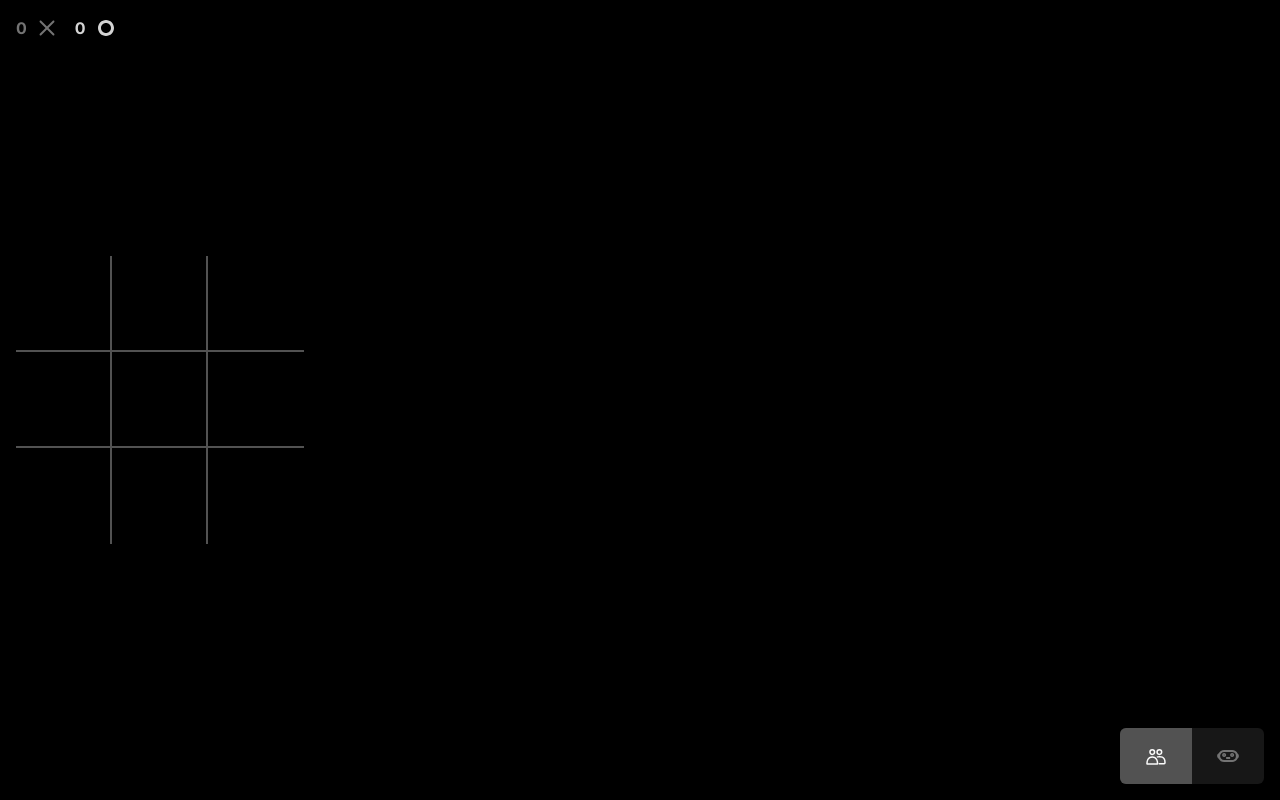
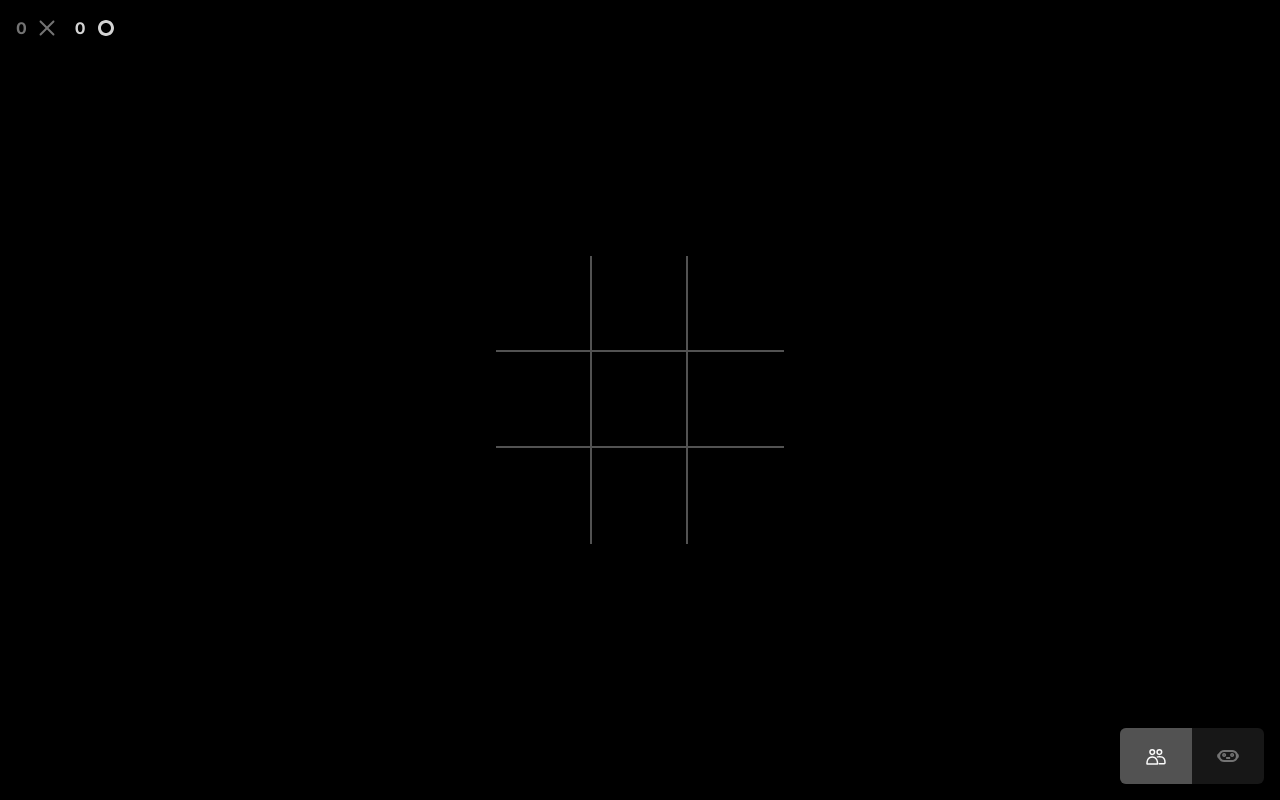
Before and after one commit to ergi98/tik-tack, a Next.js app: page / in a window 1280 px wide. Built offline with nearby package versions, Linux system fonts and the light colour scheme.

Commit message:
fix: disable select of text

```diff
--- a/src/app/layout.tsx
+++ b/src/app/layout.tsx
@@ -101,7 +101,7 @@ export default function RootLayout({
   return (
     <html lang="en" className="h-full">
       <body
-        className={`${inter.className} bg-black h-full`}
+        className={`${inter.className} bg-black h-full select-none`}
         style={{
           padding:
             "env(safe-area-inset-top) env(safe-area-inset-right) env(safe-area-inset-bottom) env(safe-area-inset-left)",
--- a/src/app/page.tsx
+++ b/src/app/page.tsx
@@ -50,9 +50,7 @@ const Main = () => {
       cells.map((cell) => {
         return [
           `button.cell-${cell}`,
-          {
-            backgroundColor: "#000000",
-          },
+          { backgroundColor: "#000000" },
           { at: "<", duration: 0.25, delay: 0.2 },
         ];
       }) as AnimationSequence
@@ -221,7 +219,7 @@ const Main = () => {
     <main className="w-full h-full">
       <section
         ref={scope}
-        className="h-full flex flex-col items-center p-4 landscape:flex-row landscape:justify-between relative"
+        className="h-full flex flex-col items-center p-4 landscape:flex-row landscape:justify-center relative"
       >
         {/* Menu */}
         {/* <GameMenu /> */}
@@ -361,7 +359,7 @@ const GameScore: React.FC<GameScoreProps> = ({ score }) => {
       initial={{ opacity: 0, y: -48 }}
       animate={{ opacity: 1, y: 0 }}
       transition={{ delay: 0.3 }}
-      className="flex items-center gap-4 pointer-events-none select-none game-score landscape:absolute landscape:top-4 landscape:left-4"
+      className="flex items-center gap-4 pointer-events-none game-score landscape:absolute landscape:top-4 landscape:left-4"
     >
       <div
         className={`cross-score-wrapper flex gap-2 items-center ${getMoveColor(
@@ -504,8 +502,8 @@ const OpponentSelector: React.FC<OpponentSelectorProps> = ({
             value={key}
             type="radio"
             name="opponent"
+            checked={opponent === key}
             className="hidden peer"
-            checked={opponent === key}
             onChange={() => onChange(key as Opponent)}
           />
           <label
--- a/tailwind.config.js
+++ b/tailwind.config.js
@@ -1,18 +1,21 @@
 /** @type {import('tailwindcss').Config} */
 module.exports = {
+  future: {
+    hoverOnlyWhenSupported: true,
+  },
   content: [
-    './src/pages/**/*.{js,ts,jsx,tsx,mdx}',
-    './src/components/**/*.{js,ts,jsx,tsx,mdx}',
-    './src/app/**/*.{js,ts,jsx,tsx,mdx}',
+    "./src/pages/**/*.{js,ts,jsx,tsx,mdx}",
+    "./src/components/**/*.{js,ts,jsx,tsx,mdx}",
+    "./src/app/**/*.{js,ts,jsx,tsx,mdx}",
   ],
   theme: {
     extend: {
       backgroundImage: {
-        'gradient-radial': 'radial-gradient(var(--tw-gradient-stops))',
-        'gradient-conic':
-          'conic-gradient(from 180deg at 50% 50%, var(--tw-gradient-stops))',
+        "gradient-radial": "radial-gradient(var(--tw-gradient-stops))",
+        "gradient-conic":
+          "conic-gradient(from 180deg at 50% 50%, var(--tw-gradient-stops))",
       },
     },
   },
   plugins: [],
-}
+};
```
